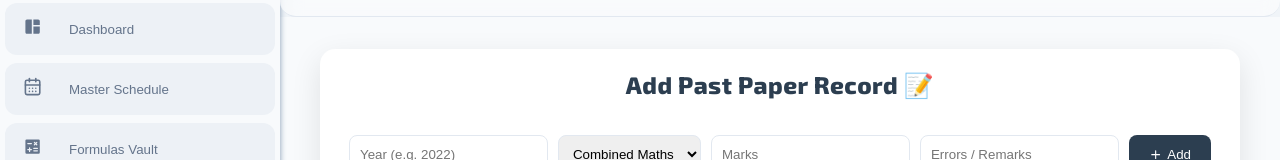
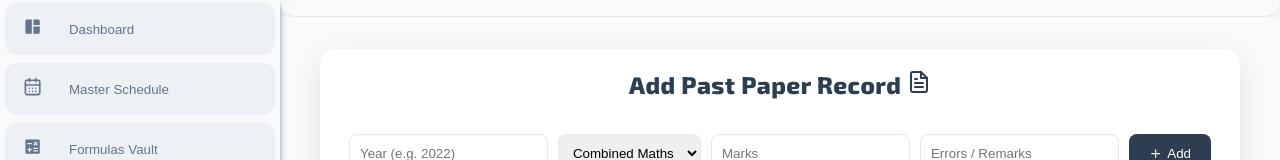
Before and after one commit to lakshan-beast/Future-Plan, a React (Vite) app: page / in a window 1280 px wide. Both pictures are taken after a click on the button "Past Papers". Shown: the part 133-293 px from the top of the page. Built offline with nearby package versions, Linux system fonts and the light colour scheme; a web font is replaced by a local one.

Commit message:
Add file text icon to "Add Past Paper Record" header for improved clarity

```diff
--- a/src/pages/Papers.jsx
+++ b/src/pages/Papers.jsx
@@ -1,5 +1,6 @@
 import { useState, useEffect } from "react";
 import { LuPlus, LuTrash2, LuFileText } from "react-icons/lu";
+import { FiFileText } from "react-icons/fi";
 
 const Papers = () => {
   const [papers, setPapers] = useState(() => {
@@ -35,7 +36,9 @@ const Papers = () => {
     <div className="papers-page">
       {/* <div className=" paper-form"> */}
       <div className="card tracker-container">
-        <h2>Add Past Paper Record 📝</h2>
+        <h2>
+          Add Past Paper Record <FiFileText />
+        </h2>
 
         <form
           className="paper-form"
```
